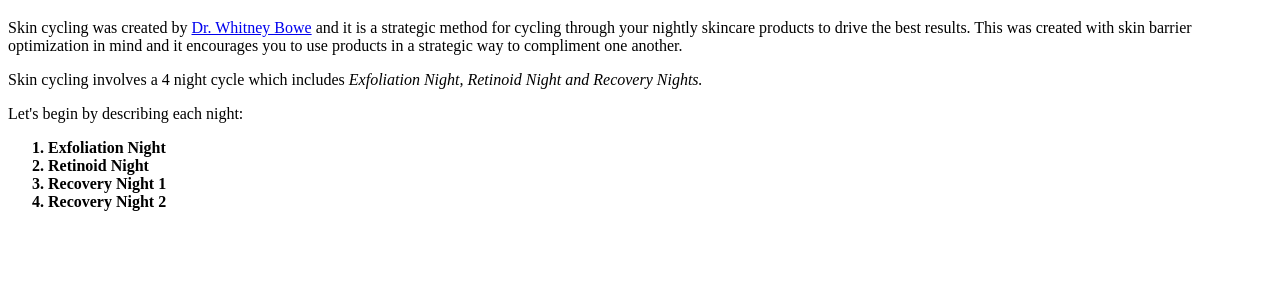
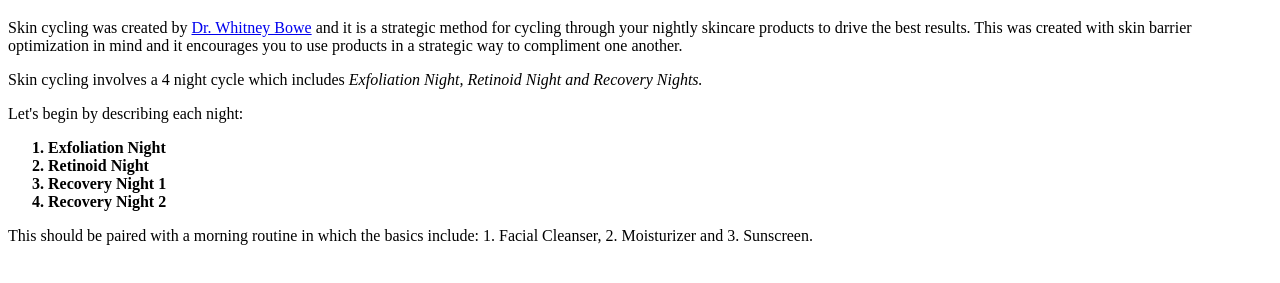
Before and after one commit to Mibo0419/Skincare, a plain HTML site: page index.html in a window 1280 px wide. Shown: the part 61-344 px from the top of the page. Drawn offline with Linux system fonts and the light colour scheme.

Commit message:
Added Morning routine info

```diff
--- a/index.html
+++ b/index.html
@@ -25,6 +25,8 @@
                 <li>Recovery Night 2</li>
             </ol>
             </b>
+
+            This should be paired with a morning routine in which the basics include: 1. Facial Cleanser, 2. Moisturizer and 3. Sunscreen.
         </p>
 
     <!-- Find more information on skin cycling and cite Dr. Whiteney Bowe-->
```
